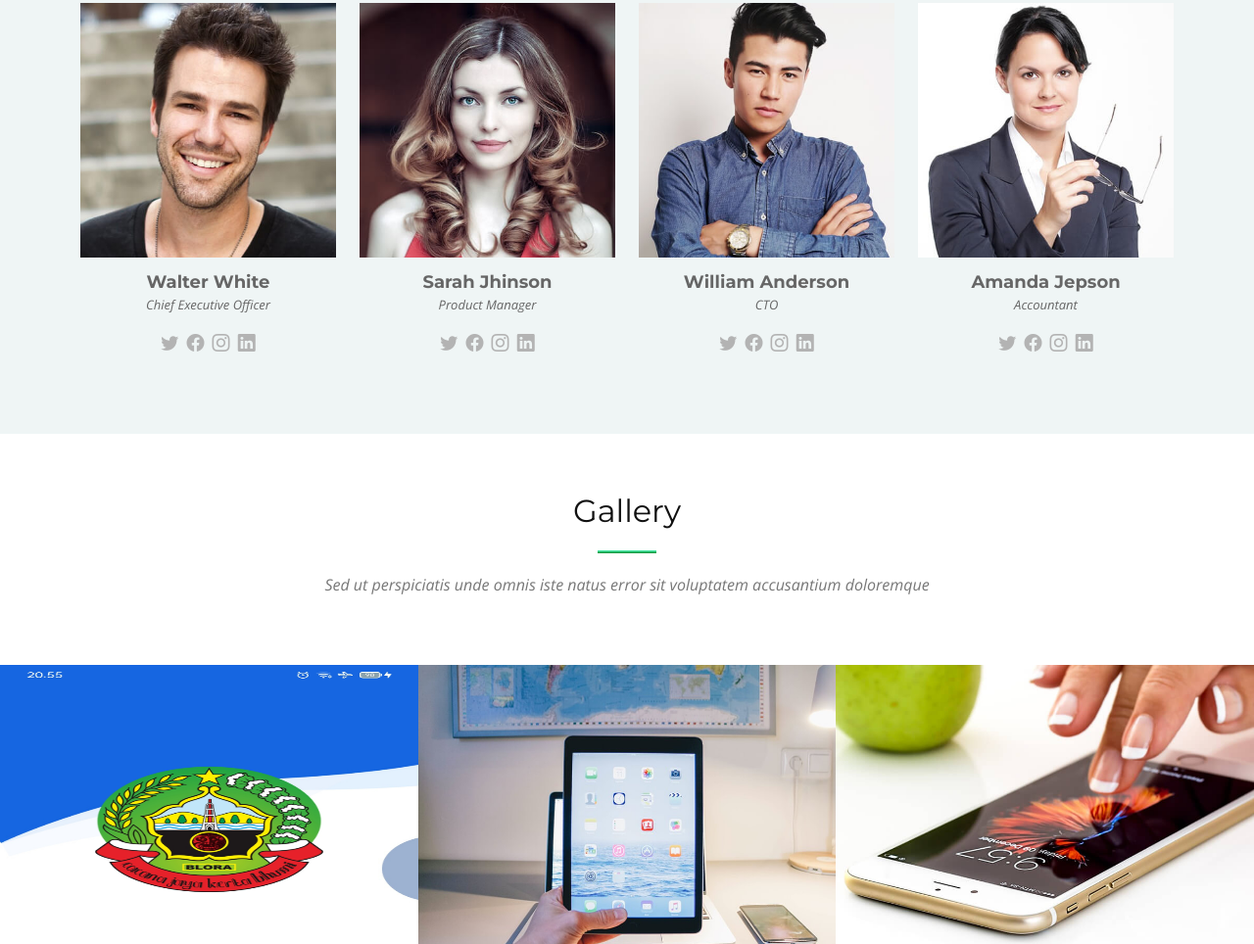
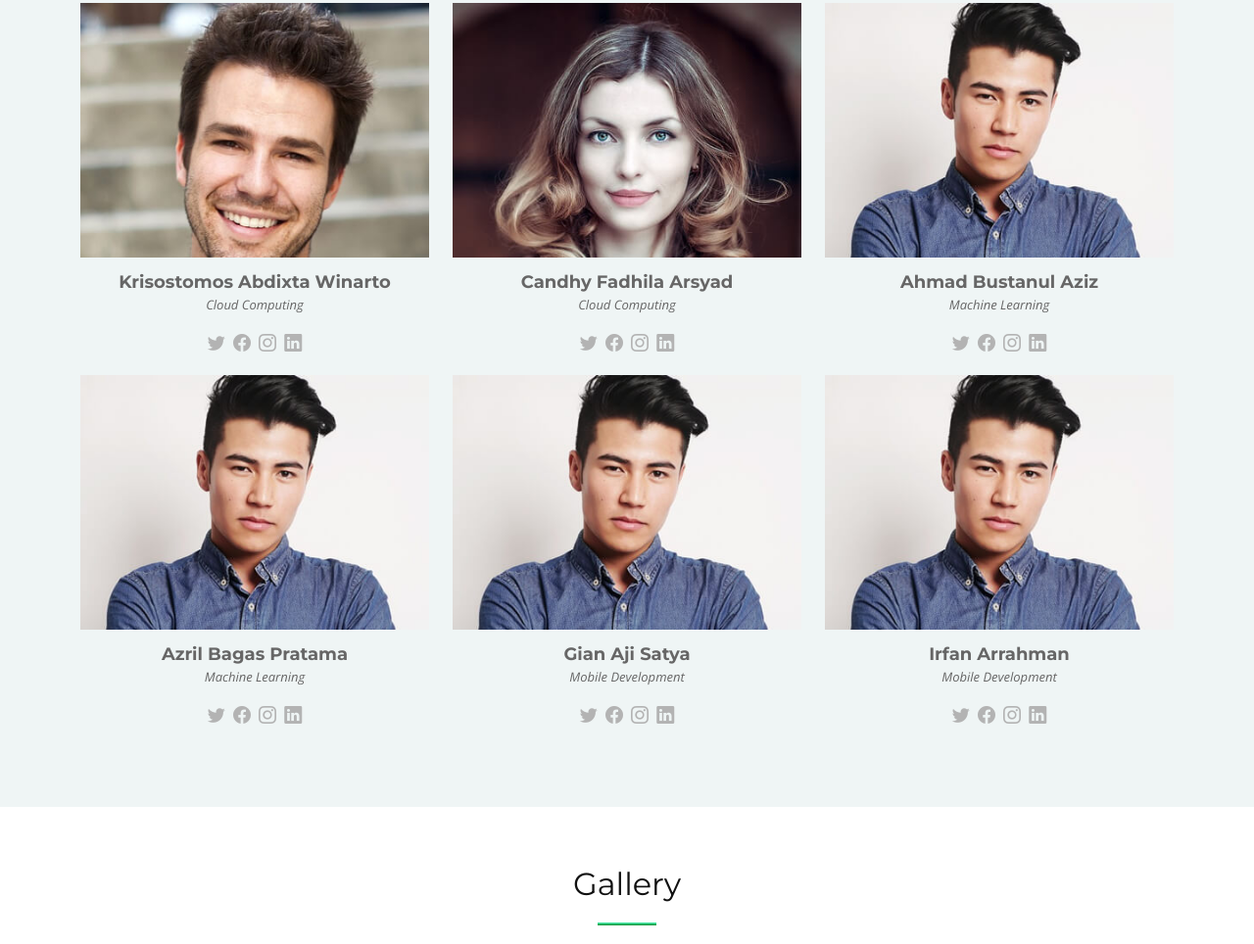
Before and after one commit to Abdixta-Winarto/Foodictive, a plain HTML site: page Foodictive-Web/index.html in a window 1280 px wide. Shown: the part 5978-6942 px from the top of the page at 98% size. Drawn offline with nearby package versions, Linux system fonts and the light colour scheme.

Commit message:
Change the logo and foto layout with name

```diff
--- a/Foodictive-Web/index.html
+++ b/Foodictive-Web/index.html
@@ -486,12 +486,13 @@
           <span class="section-divider"></span>
           <p class="section-description">Sed ut perspiciatis unde omnis iste natus error sit voluptatem accusantium doloremque</p>
         </div>
+        <!-- Cloud Computing -->
         <div class="row">
-          <div class="col-lg-3 col-md-6">
+          <div class="col-lg-4">
             <div class="member">
               <div class="pic"><img src="assets/img/team/team-1.jpg" alt=""></div>
-              <h4>Walter White</h4>
-              <span>Chief Executive Officer</span>
+              <h4>Krisostomos Abdixta Winarto</h4>
+              <span>Cloud Computing</span>
               <div class="social">
                 <a href=""><i class="bi bi-twitter"></i></a>
                 <a href=""><i class="bi bi-facebook"></i></a>
@@ -501,11 +502,11 @@
             </div>
           </div>
 
-          <div class="col-lg-3 col-md-6">
+          <div class="col-lg-4">
             <div class="member">
               <div class="pic"><img src="assets/img/team/team-2.jpg" alt=""></div>
-              <h4>Sarah Jhinson</h4>
-              <span>Product Manager</span>
+              <h4>Candhy Fadhila Arsyad</h4>
+              <span>Cloud Computing</span>
               <div class="social">
                 <a href=""><i class="bi bi-twitter"></i></a>
                 <a href=""><i class="bi bi-facebook"></i></a>
@@ -515,11 +516,12 @@
             </div>
           </div>
 
-          <div class="col-lg-3 col-md-6">
+          <!-- Machine Learning -->
+          <div class="col-lg-4">
             <div class="member">
               <div class="pic"><img src="assets/img/team/team-3.jpg" alt=""></div>
-              <h4>William Anderson</h4>
-              <span>CTO</span>
+              <h4>Ahmad Bustanul Aziz</h4>
+              <span>Machine Learning</span>
               <div class="social">
                 <a href=""><i class="bi bi-twitter"></i></a>
                 <a href=""><i class="bi bi-facebook"></i></a>
@@ -529,11 +531,11 @@
             </div>
           </div>
 
-          <div class="col-lg-3 col-md-6">
+          <div class="col-lg-4">
             <div class="member">
-              <div class="pic"><img src="assets/img/team/team-4.jpg" alt=""></div>
-              <h4>Amanda Jepson</h4>
-              <span>Accountant</span>
+              <div class="pic"><img src="assets/img/team/team-3.jpg" alt=""></div>
+              <h4>Azril Bagas Pratama</h4>
+              <span>Machine Learning</span>
               <div class="social">
                 <a href=""><i class="bi bi-twitter"></i></a>
                 <a href=""><i class="bi bi-facebook"></i></a>
@@ -542,6 +544,36 @@
               </div>
             </div>
           </div>
+
+          <!-- Mobile Development -->
+          <div class="col-lg-4">
+            <div class="member">
+              <div class="pic"><img src="assets/img/team/team-3.jpg" alt=""></div>
+              <h4>Gian Aji Satya</h4>
+              <span>Mobile Development</span>
+              <div class="social">
+                <a href=""><i class="bi bi-twitter"></i></a>
+                <a href=""><i class="bi bi-facebook"></i></a>
+                <a href=""><i class="bi bi-instagram"></i></a>
+                <a href=""><i class="bi bi-linkedin"></i></a>
+              </div>
+            </div>
+          </div>
+
+          <div class="col-lg-4">
+            <div class="member">
+              <div class="pic"><img src="assets/img/team/team-3.jpg" alt=""></div>
+              <h4>Irfan Arrahman</h4>
+              <span>Mobile Development</span>
+              <div class="social">
+                <a href=""><i class="bi bi-twitter"></i></a>
+                <a href=""><i class="bi bi-facebook"></i></a>
+                <a href=""><i class="bi bi-instagram"></i></a>
+                <a href=""><i class="bi bi-linkedin"></i></a>
+              </div>
+            </div>
+          </div>
+
         </div>
 
       </div>
```
Also changed, not shown: Foodictive-Web/assets/img/clients/android-ver-3.png (added), Foodictive-Web/assets/img/clients/bangkit.png.
